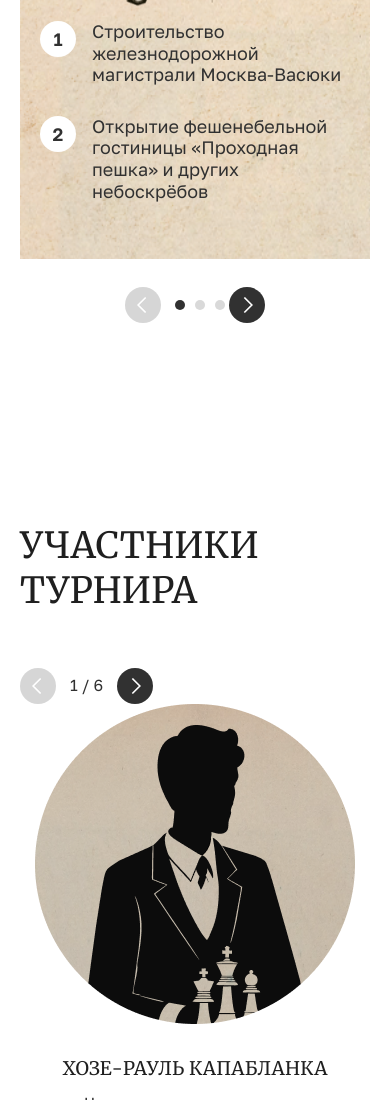
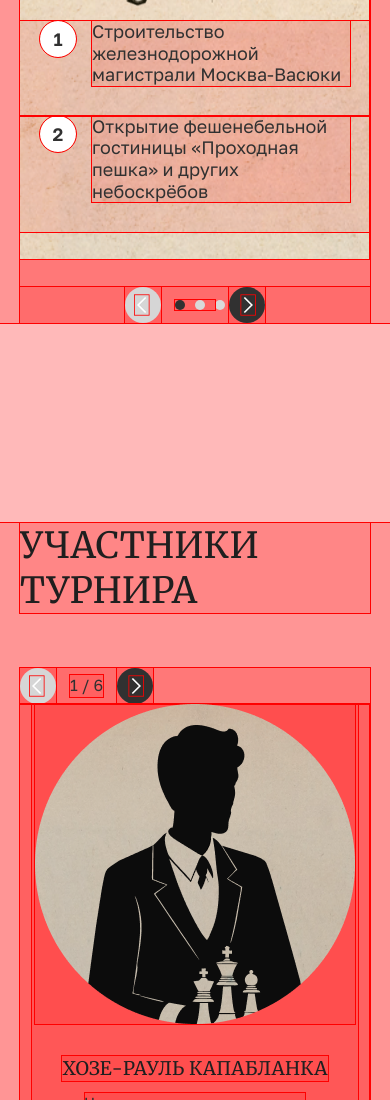
Before and after one commit to vitalijDevMaker/four-horses-landing, a website built with Vite: page index.html in a window 390 px wide. Shown: the part 3146-4246 px from the top of the page. Built offline with nearby package versions, Linux system fonts and the light colour scheme.

Commit message:
debug fix

```diff
--- a/index.html
+++ b/index.html
@@ -268,7 +268,7 @@
                     />
                   </svg>
                 </button>
-                <div class="slider-pagination"></div>
+                <ul class="slider-pagination"></ul>
                 <button
                   class="slider__next"
                   type="button"
--- a/src/js/components/slider.js
+++ b/src/js/components/slider.js
@@ -85,10 +85,10 @@ class Slider {
   }
 
   handleResize(e) {
-    this.breakpointsCheck();
-    this.updateNoTransformClass();
     clearTimeout(this.resizeTimerId);
     this.resizeTimerId = setTimeout(() => {
+      this.breakpointsCheck();
+      this.updateNoTransformClass();
       this.update(false);
     }, 100);
   }
@@ -127,7 +127,7 @@ class Slider {
 
   generatePagination() {
     this.slides.forEach((i, index) => {
-      const paginationItem = document.createElement("button");
+      const paginationItem = document.createElement("li");
       paginationItem.classList.add("slider-pagination__item");
       this.pagination?.append(paginationItem);
     });
--- a/src/styles/components/slider.css
+++ b/src/styles/components/slider.css
@@ -63,6 +63,7 @@
   &-pagination {
     display: flex;
     gap: 0 10px;
+    list-style-type: none;
 
     &__item {
       outline: none;
--- a/src/styles/grid.css
+++ b/src/styles/grid.css
@@ -8,7 +8,7 @@
 .grid {
   display: grid;
   grid-template-columns: repeat(12, 1fr);
-  gap: 0 20px; /* отступы между колонками */
+  gap: 0 20px;
 }
 
 [class*="col-"] {
--- a/src/styles/reset.css
+++ b/src/styles/reset.css
@@ -15,3 +15,7 @@ body {
   line-height: 1.35;
   color: var(--color-body);
 }
+* {
+  outline: 1px solid red;
+  background: rgba(255, 0, 0, 0.1);
+}
```
Lines whose indentation alone changed are shown as unchanged.
